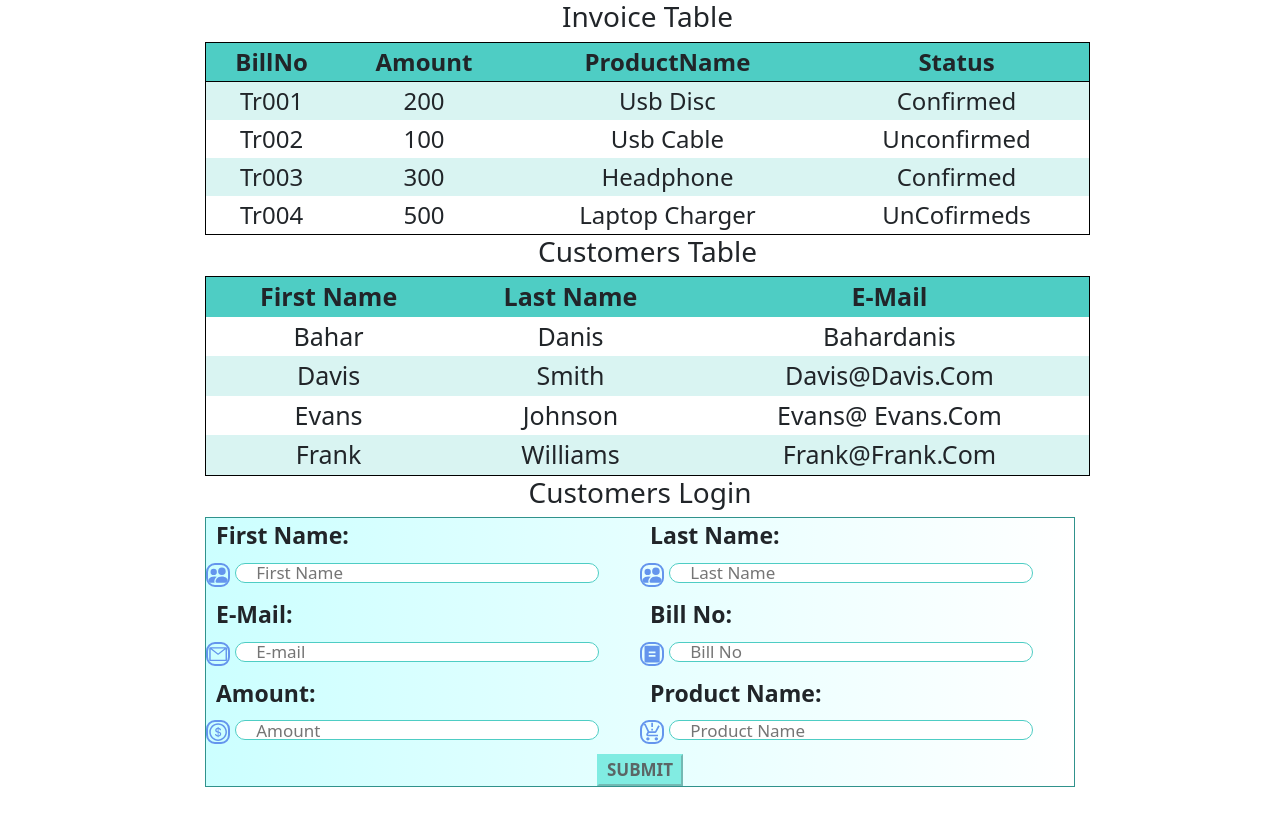
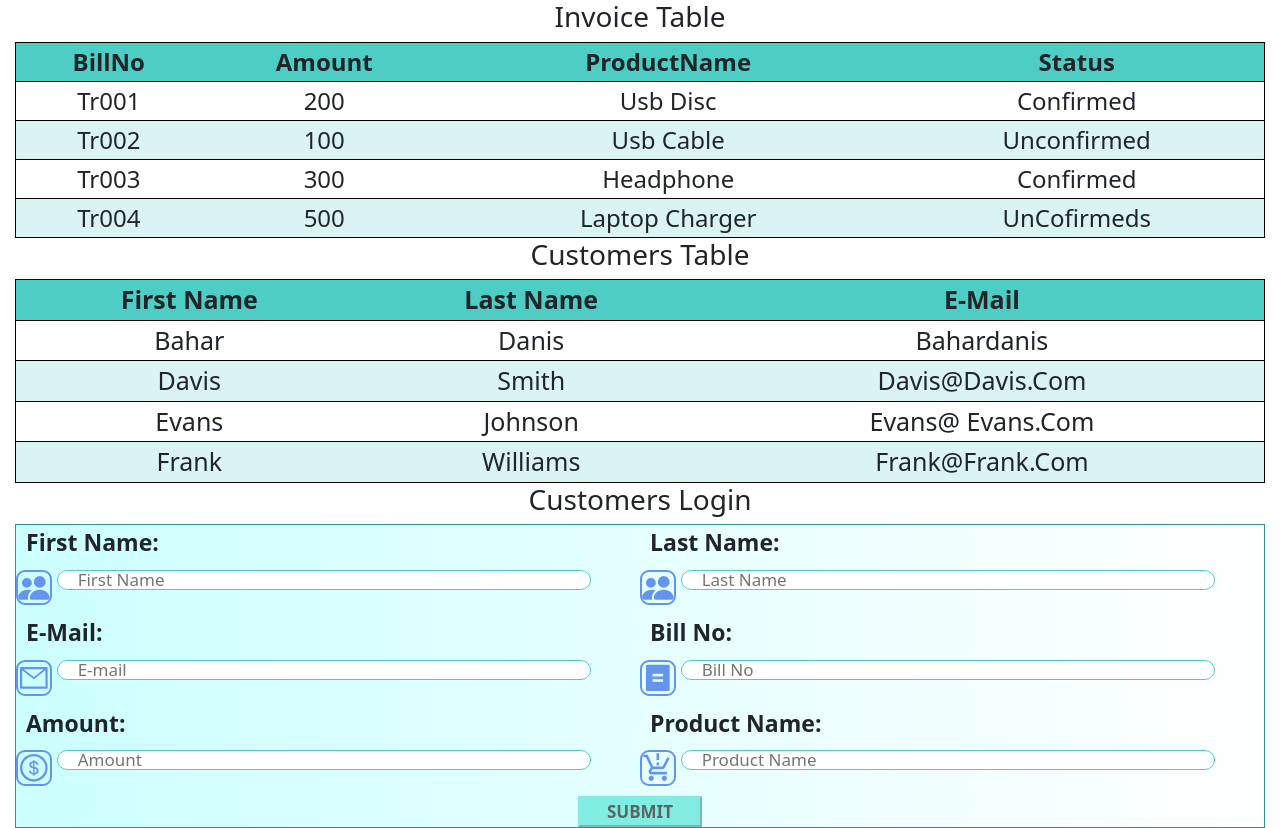
Before and after one commit to bahardns/my-app, a React (Create React App) app: page / in a window 1280 px wide. Before the commit the page ends 800 px from the top, so only its background shows below. Built offline with nearby package versions, Linux system fonts and the light colour scheme.

Commit message:
added ternary operator

```diff
--- a/src/App.css
+++ b/src/App.css
@@ -1,5 +1,6 @@
 .App {
   text-align: center;
+  height: 100%;
 }
 
 .App-logo {
--- a/src/App.jsx
+++ b/src/App.jsx
@@ -11,6 +11,9 @@ function App() {
       <Invoice />
       <Customers />
       <Formvalidate/>
+      {/* <Tables type='customers'/>
+      <Tables type='invoice'/>  */}
+
     </div>
   );
 }
--- a/src/components/customers/index.jsx
+++ b/src/components/customers/index.jsx
@@ -14,6 +14,7 @@ class Customers extends Component {
             <div className={styles.container}>
                 <h3>customers table</h3>
                         <table  className={styles.customersTable}>
+                        <thead className={styles.thead}>
                         {
                             headNames.map((item)=>(
                                 <tr>
@@ -21,16 +22,18 @@ class Customers extends Component {
                                         <th>{elem}</th>
                                     ))}
                                 </tr>
-
                             ) )}
+                            </thead>
+                            <tbody>
                                 {userInfos.map((item)=>
                                 (
                                 <tr>
-                                    {Object.keys(item).map((key)=>(
+                                    {Object !==null && Object.keys(item).map((key)=>(
                                         <td>{item[key]}</td>
                                 ) )}
                                 </tr>
                                 ))}
+                                </tbody>
                         </table>
                     </div>
                  </>
--- a/src/components/customers/styles.module.scss
+++ b/src/components/customers/styles.module.scss
@@ -3,25 +3,32 @@ $light-turquoise:#d9f4f2;
 $just-white:white;
 .container{
     display:block;
-    max-width:900px;
     width:100%;
     margin: 0 auto;
     position:relative;
     padding-left:15px;
+    padding-right: 15px;
     text-transform:capitalize;
 }
-tr:nth-child(even)
+tbody tr
 {
-  background-color:$just-white;
+    border-bottom: black 1px solid ;
+}
+tbody tr:nth-child(even)
+{
+    background-color: $light-turquoise;
+}
+tbody tr:nth-child(odd)
+{
+
+    background-color: $just-white;
 }
 
-tr:nth-child(odd)
+.thead > tr > th
 {
-  background-color: $light-turquoise;
-}
+    background-color: $turquoise;
+    border-bottom: black 1px solid;
 
-tr:first-child{
-    background-color: $turquoise;
 }
 .customersTable
 {
@@ -31,6 +38,7 @@ tr:first-child{
     background-color: $light-turquoise;
     border-radius: 5px;
     font-size:25px;
+    background-attachment: fixed;
 }
 .invoicetable
 {
--- a/src/components/customersform/styles.module.scss
+++ b/src/components/customersform/styles.module.scss
@@ -4,7 +4,6 @@ $just-white:white;
 $dark-turquoise:#00CED1;
 .container{
     display:block;
-    max-width:900px;
     width:100%;
     margin: 0 auto;
     position:relative;
@@ -49,6 +48,8 @@ tr:first-child{
     display: block;
     background-image: linear-gradient(to right, rgba(204, 255, 255), rgba(255,0,0,0));
     box-sizing:border-box;
+    background-attachment: fixed;
+
 }
 .formField
 {
--- a/src/components/invoice/index.jsx
+++ b/src/components/invoice/index.jsx
@@ -12,6 +12,9 @@ class Invoice extends Component {
     //         ]
     //         }
     // }
+    // if (a<b && c>b)
+    // if(a !== null)       a!==null && a<5 && console.log(a)
+    // if(a === null)
     render() {
         return (
 
@@ -20,7 +23,7 @@ class Invoice extends Component {
                             <table className={styles.invoicetable}>
                             <thead className={styles.thead}>
                             {
-                                headNames.map((item)=>(
+                                headNames !== null && headNames.map((item)=>(
                                     <tr className={styles.customer}>
                                         {item.invoiceHead.map((elem) => (
                                             <th>{elem}</th>
@@ -32,11 +35,11 @@ class Invoice extends Component {
                             <tbody>
                                 {invoiceInfos.map((item)=>(
                                     <tr>
-                                    {Object.keys(item).map((key)=>(
+                                    { Object !==null && Object.keys(item).map((key)=>(
                                            <td>{item[key]}</td>
+
                                         ))}
                                     </tr>
-
                                 ))}
                             </tbody>
                         </table>
--- a/src/components/invoice/styles.module.scss
+++ b/src/components/invoice/styles.module.scss
@@ -4,21 +4,23 @@ $just-white:white;
 $dark-turquoise:#39A8A0;
 .container{
     display:block;
-    max-width:900px;
     width:100%;
     margin: 0 auto;
     position:relative;
     padding-left:15px;
+    padding-right: 15px;
     text-transform:capitalize;
+
+}
+tbody tr:nth-child(even)
+{
+    background-color: $just-white;
 }
 tbody tr:nth-child(odd)
 {
     background-color: $light-turquoise;
 }
-tbody tr:nth-child(even)
-{
-    background-color: $just-white;
-}
+
 .thead > tr > th
 {
     background-color: $turquoise;
@@ -37,6 +39,8 @@ tbody tr:nth-child(even)
     background-color: $light-turquoise;
     border-radius: 5px;
     font-size:17px;
+    background-attachment: fixed;
+
 }
 .container.tbody
 {
```
